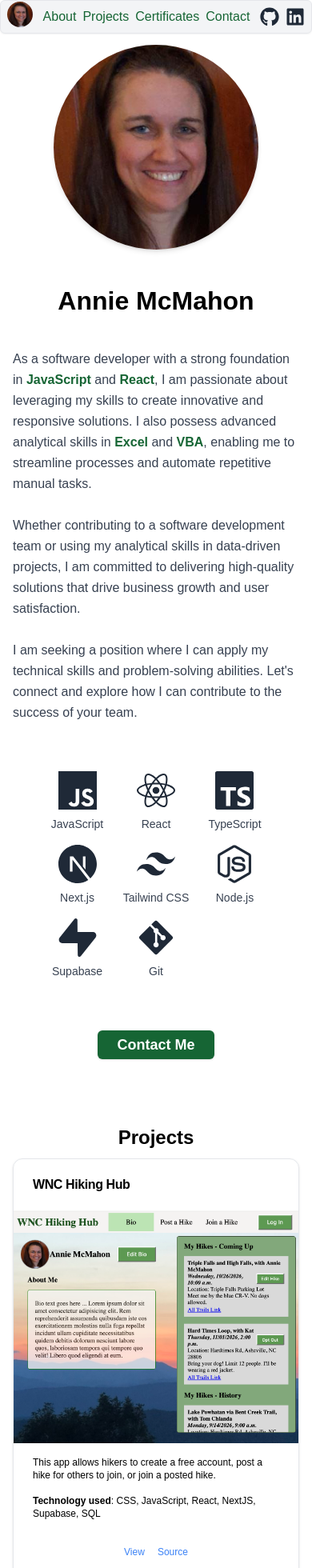
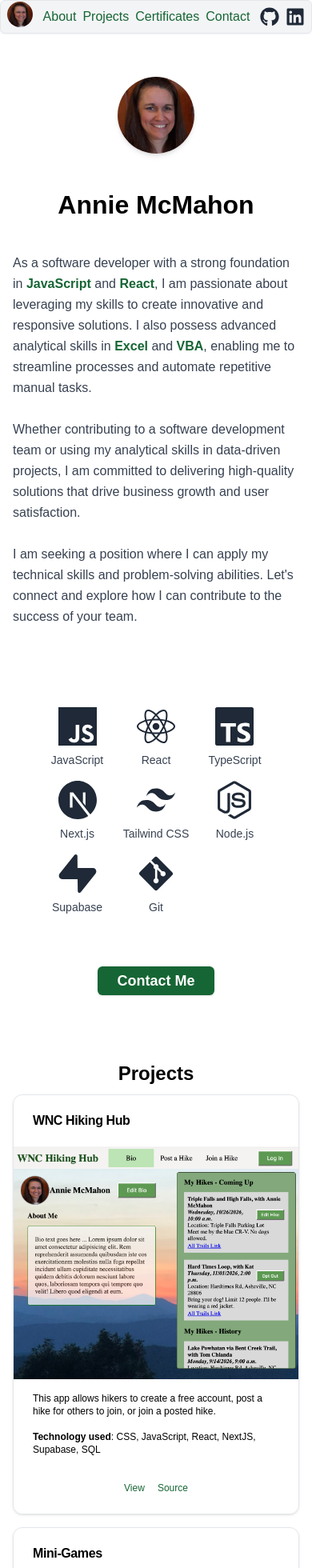
Before and after one commit to AnnieMcMahon/annie-mcmahon-portfolio, a Next.js app: page / in a window 390 px wide. Shown: the top 1960 px of the page at 80% size. Built offline with nearby package versions, Linux system fonts and the light colour scheme.

Commit message:
formatted avatar for mobile

```diff
--- a/app/components/Hero.tsx
+++ b/app/components/Hero.tsx
@@ -5,12 +5,12 @@ import { SiJavascript, SiTailwindcss, SiTypescript, SiSupabase, SiNextdotjs } fr
 export default function Hero() {
   return (
     <div className="flex flex-col items-center py-10" id="about">
-      <div className="flex flex-col md:flex-row items-center md:items-start max-w-6xl mx-auto px-4">
+      <div className="flex flex-col md:flex-row items-center md:items-start max-w-6xl mx-auto px-4 py-10">
         <div className="flex-shrink-0 mb-6 md:mb-0 md:mr-8">
           <img
             src="avatar1.png"
             alt="Annie McMahon"
-            className="w-64 h-64 rounded-full object-cover shadow-md mt-4"
+            className="md:w-64 md:h-64 w-24 h-24 rounded-full object-cover shadow-md mt-4"
           />
         </div>
 
--- a/app/components/Project.tsx
+++ b/app/components/Project.tsx
@@ -32,10 +32,10 @@ export default function Project({ project }: ProjectProps) {
         </p>
       </CardContent>
       <CardFooter className="justify-center gap-x-4 pt-2">
-        <a href={project.webPageLink} className="text-xs text-blue-500 hover:underline">
+        <a href={project.webPageLink} className="text-xs text-green-800 hover:underline">
           View
         </a>
-        <a href={project.gitHubLink} className="text-xs text-blue-500 hover:underline">
+        <a href={project.gitHubLink} className="text-xs text-green-800 hover:underline">
           Source
         </a>
       </CardFooter>
```
